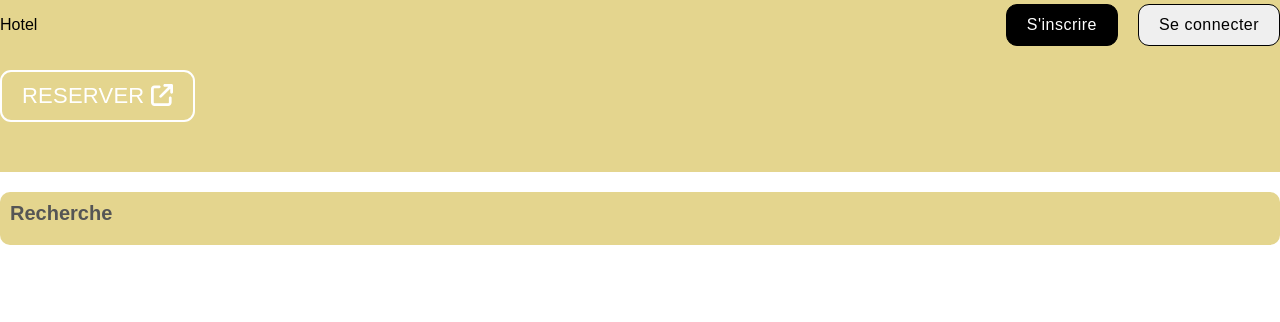
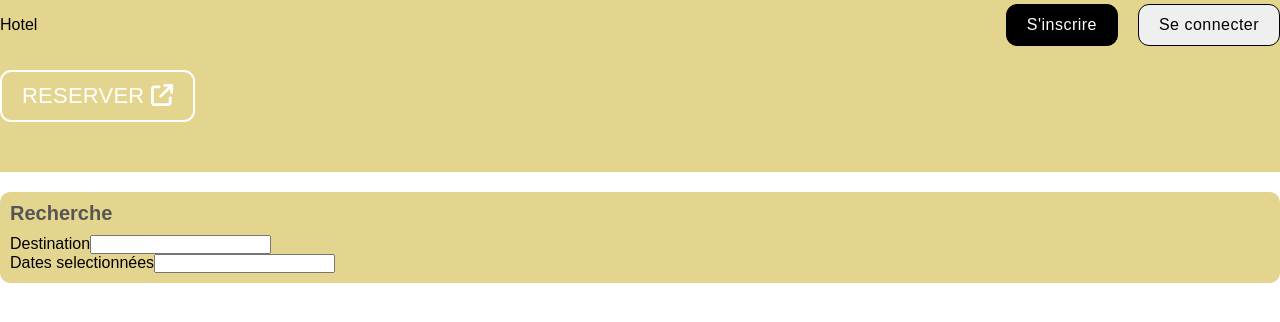
Before and after one commit to andyDevMdg/hotel-reservation-frontend, a React (Vite) app in the folder hotel-reservation/: page /hotels in a window 1280 px wide. Shown: the top 322 px of the page. Built offline with nearby package versions, Linux system fonts and the light colour scheme.

Commit message:
add hooks to link search page and search button

```diff
--- a/hotel-reservation/src/components/header/Header.jsx
+++ b/hotel-reservation/src/components/header/Header.jsx
@@ -10,9 +10,11 @@ import { DateRange } from 'react-date-range';
 import { useState } from 'react';
 import { format } from 'date-fns';
 import './header.css';
+import { useNavigate } from 'react-router';
 
 function Header({type}) {
 
+    const [destination, setDestination] = useState("");
     const [openDate, setOpenDate] = useState(false);
     const [date, setDate] = useState([
         {
@@ -29,6 +31,8 @@ function Header({type}) {
         room: 1
     })
 
+    const navigate = useNavigate()
+
     const handleOption = (name, operation) => {
         setOptions((prev) => {
             return {
@@ -37,6 +41,10 @@ function Header({type}) {
             };
         });
     };
+
+    const handleSearch = () => {
+        navigate("/hotels", { state: {destination,date,options} })
+    }
 
     return (
         <div className='header'>
@@ -58,7 +66,8 @@ function Header({type}) {
                         <FontAwesomeIcon icon={faBed} className='headerIcon' />
                         <input type="text"
                             placeholder='Choisissez une destination'
-                            className='headerSearchInput' />
+                            className='headerSearchInput'
+                            onChange={e=>setDestination(e.target.value)}/>
                     </div>
 
                     <div className="headerSearchItem">
@@ -120,7 +129,7 @@ function Header({type}) {
                     </div>
 
                     <div className="headerSearchItem">
-                        <button className="headerBtn">RECHERCHER</button>
+                        <button className="headerBtn" onClick={handleSearch}>RECHERCHER</button>
                     </div>
                 </div></>}
             </div>
--- a/hotel-reservation/src/pages/list/List.jsx
+++ b/hotel-reservation/src/pages/list/List.jsx
@@ -2,8 +2,12 @@ import React from 'react';
 import Navbar from '../../components/navbar/Navbar';
 import Header from '../../components/header/Header';
 import './list.css';
+import { useLocation } from 'react-router';
 
 function List() {
+
+  const location =  useLocation()
+
   return (
     <div>
       <Navbar/>
@@ -12,6 +16,14 @@ function List() {
         <div className="listWrapper">
           <div className="listSearch">
             <h1 className="listSearchTitle">Recherche</h1>
+            <div className="listItem">
+              <label>Destination</label>
+              <input type="text" />
+            </div>
+            <div className="listItem">
+              <label>Dates selectionnées</label>
+              <input type="text" />
+            </div>
             <div className="listResult"></div>
           </div>
         </div>
```
